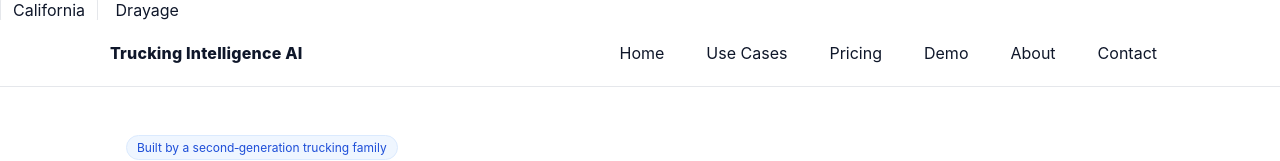
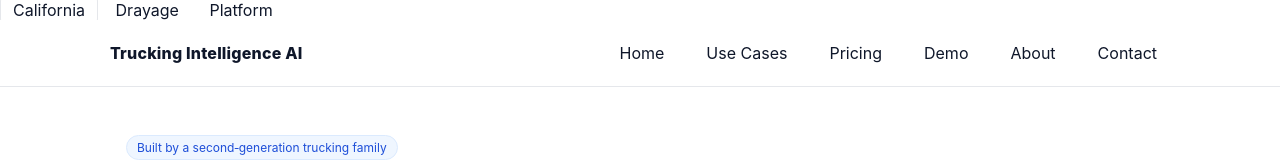
Before and after one commit to asarhangian/asarhangian.github.io, a plain HTML site: page index.html in a window 1280 px wide. Shown: the top 161 px of the page. Drawn offline with Linux system fonts and the light colour scheme.

Commit message:
Update index.html

```diff
--- a/index.html
+++ b/index.html
@@ -45,6 +45,7 @@
   .pill { display:inline-block; background:#eff6ff; color:#1d4ed8; padding:4px 10px; border-radius:999px; font-size:12px; border:1px solid #dbeafe; }
   .print-note { font-size:12px; color:var(--muted); }
 </style>
+<a class="link" href="tms.html">Platform</a>
 
 </head>
 <body>
```
